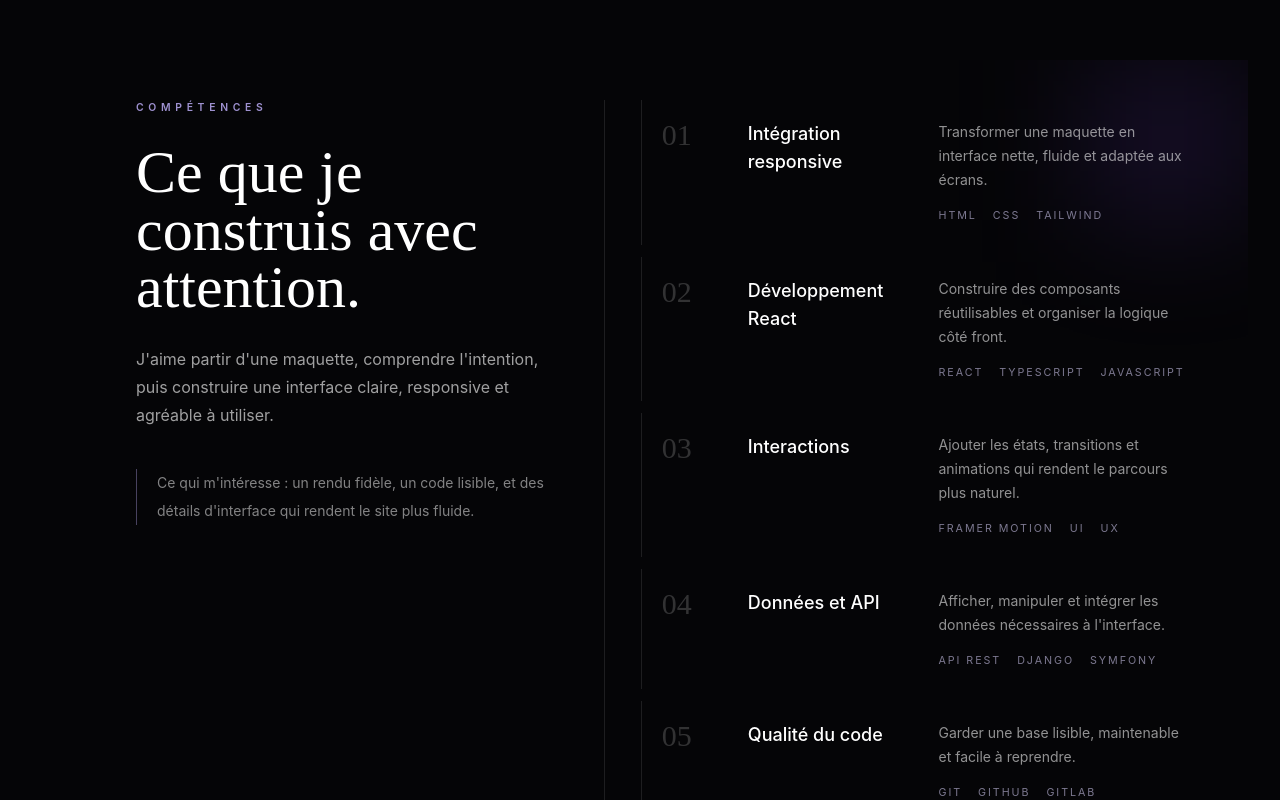
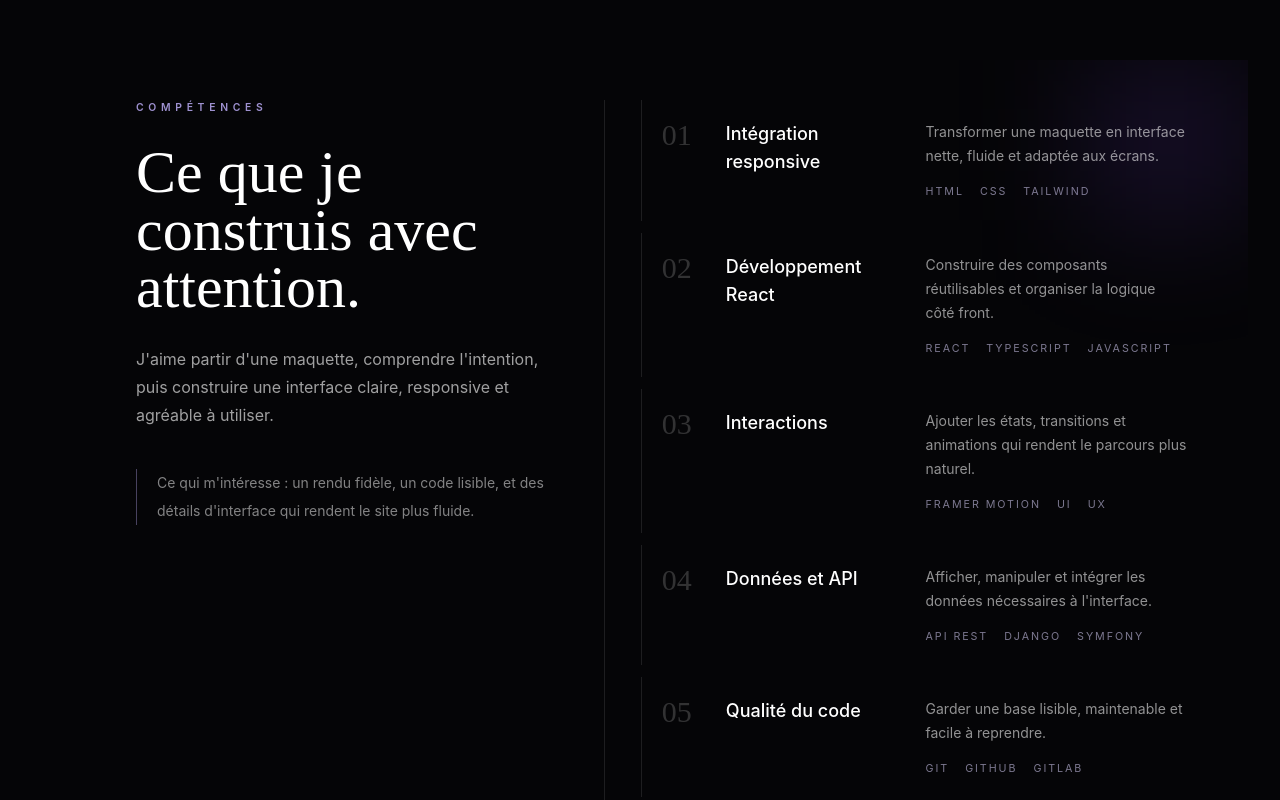
Before and after one commit to kahija/project-k, a React (Vite) app: page / in a window 1280 px wide. Shown: the part 2980-3780 px from the top of the page. Built offline with nearby package versions, Linux system fonts and the light colour scheme.

Commit message:
fix: keep skill descriptions readable at tablet widths

```diff
--- a/src/sections/Stack/Stack.tsx
+++ b/src/sections/Stack/Stack.tsx
@@ -43,6 +43,7 @@ export function Stack({ theme }: StackProps) {
   return (
     <section
       id="skills"
+      tabIndex={-1}
       className={`
         overflow-hidden px-4 py-24 transition-colors duration-700
         sm:px-6
@@ -114,8 +115,8 @@ export function Stack({ theme }: StackProps) {
                   key={skill.title}
                   className={`
                     group grid gap-4 border-l px-5 py-5 transition-all duration-300
-                    sm:grid-cols-[64px_1fr]
-                    lg:grid-cols-[70px_0.7fr_1fr]
+                    sm:grid-cols-[48px_minmax(0,1fr)]
+                    lg:grid-cols-[48px_minmax(0,0.7fr)_minmax(0,1fr)]
                     ${
                       isDark
                         ? "border-white/10 hover:border-violet-300/70 hover:bg-white/[0.035]"
@@ -136,7 +137,7 @@ export function Stack({ theme }: StackProps) {
                     {String(index + 1).padStart(2, "0")}
                   </span>
 
-                  <div>
+                  <div className="min-w-0">
                     <h3 className="text-lg font-medium">{skill.title}</h3>
                     <div className="mt-4 flex flex-wrap gap-x-3 gap-y-2 lg:hidden">
                       {skill.items.map((item) => (
@@ -153,7 +154,7 @@ export function Stack({ theme }: StackProps) {
                     </div>
                   </div>
 
-                  <div>
+                  <div className="min-w-0 sm:col-start-2 lg:col-start-3 lg:row-start-1">
                     <p
                       className={`
                         max-w-[460px] text-sm leading-6
```
